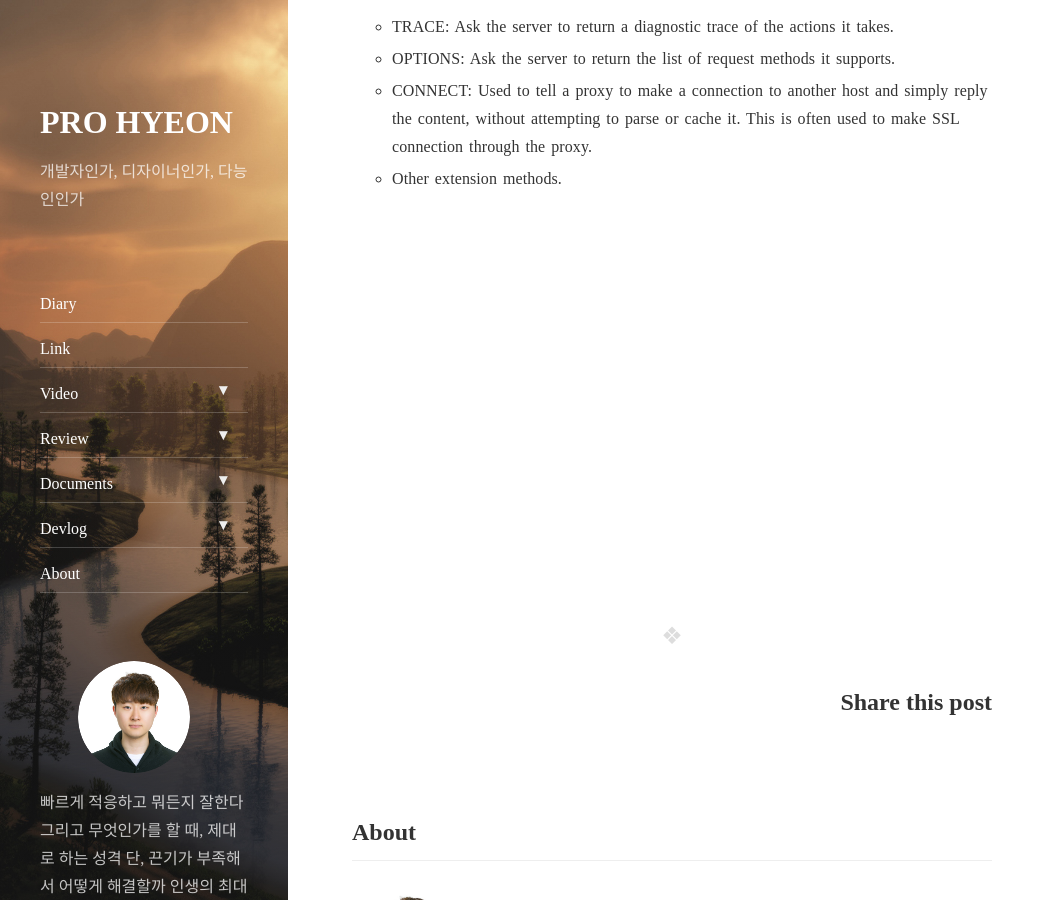
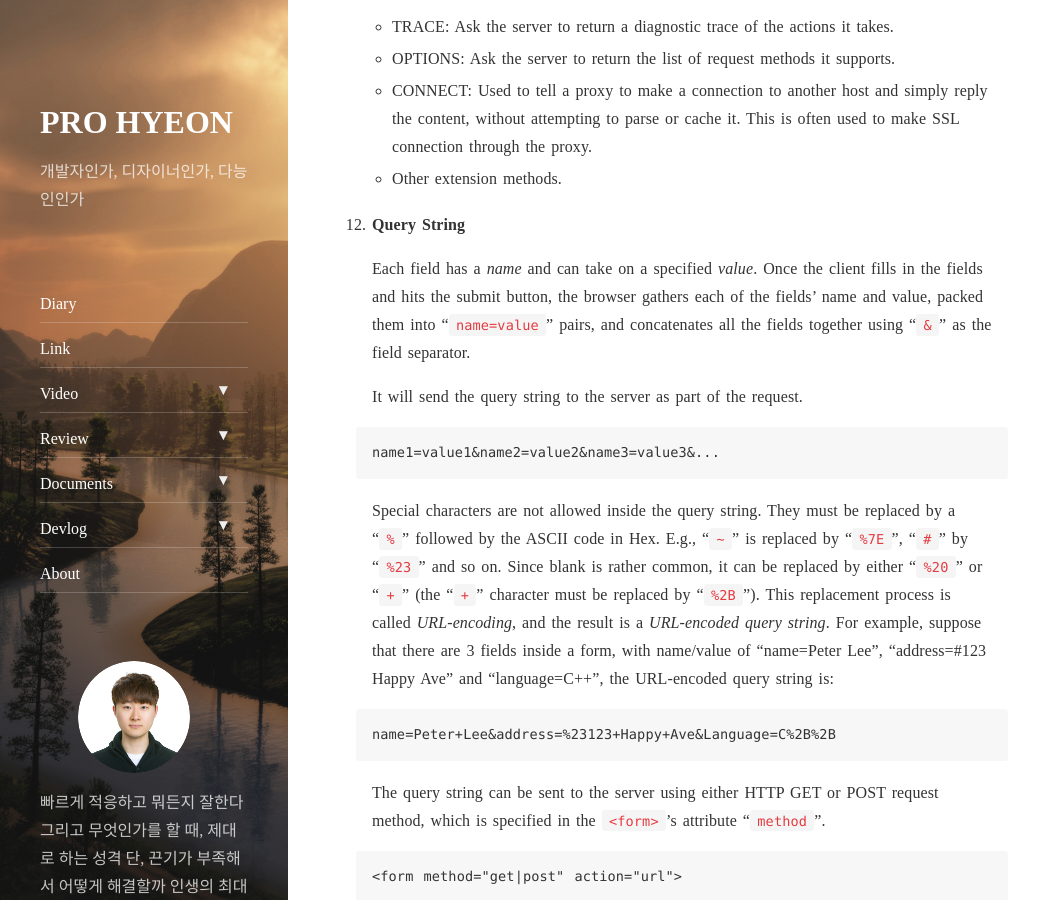
Before and after one commit to antaehyeon/antaehyeon.github.io, a Jekyll site: the page built from _posts/2018-07-04-[코드스쿼드]-프론트엔드-Lv3-HTTP-이해.md, in a window 1280 px wide and 900 px high, scrolled down 3784 px. Shown: the whole window, without its empty margins (0-1055 px from the left). Built offline with Jekyll 4.4.1, drawn with Linux system fonts in a browser that asks for light colours; nearby versions of some CDN libraries; comment, search, counter and statistics services are not loaded; some of the changed text lies outside the part shown.

Commit message:
코드스쿼드 프론트엔드 레벨3 학습일지 Query String 내용 추가

````diff
--- a/_posts/2018-07-04-[코드스쿼드]-프론트엔드-Lv3-HTTP-이해.md
+++ b/_posts/2018-07-04-[코드스쿼드]-프론트엔드-Lv3-HTTP-이해.md
@@ -104,3 +104,40 @@ comments: true
     - OPTIONS: Ask the server to return the list of request methods it supports.
     - CONNECT: Used to tell a proxy to make a connection to another host and simply reply the content, without attempting to parse or cache it. This is often used to make SSL connection through the proxy.
     - Other extension methods.
+
+12. **Query String**
+
+    Each field has a *name* and can take on a specified *value*. Once the client fills in the fields and hits the submit button, the browser gathers each of the fields' name and value, packed them into "`name=value`" pairs, and concatenates all the fields together using "`&`" as the field separator.
+
+    It will send the query string to the server as part of the request.
+
+    ```HTML
+    name1=value1&name2=value2&name3=value3&...
+    ```
+
+    Special characters are not allowed inside the query string. They must be replaced by a "`%`" followed by the ASCII code in Hex. E.g., "`~`" is replaced by "`%7E`", "`#`" by "`%23`" and so on. Since blank is rather common, it can be replaced by either "`%20`" or "`+`" (the "`+`" character must be replaced by "`%2B`"). This replacement process is called *URL-encoding*, and the result is a *URL-encoded query string*. For example, suppose that there are 3 fields inside a form, with name/value of "name=Peter Lee", "address=#123 Happy Ave" and "language=C++", the URL-encoded query string is:
+
+    ```HTML
+    name=Peter+Lee&address=%23123+Happy+Ave&Language=C%2B%2B
+    ```
+
+    The query string can be sent to the server using either HTTP GET or POST request method, which is specified in the `<form>`'s attribute "`method`".
+
+    ```HTML
+    <form method="get|post" action="url">
+    ```
+
+    If GET request method is used, the URL-encoded query string will be *appended* behind the *request-URI* after a "`?`" character, i.e.,
+
+    ```HTML
+    GET request-URI?query-string HTTP-version
+    (other optional request headers)
+    (blank line)
+    (optional request body)
+    ```
+
+    Using GET request to send the query string has the following drawbacks:
+
+    - The amount of **data** you could **append** behind *request-URI* is **limited**. If this amount exceed a server-specific threshold, the server would return an error **"414 Request URI too Large"**.
+    - The URL-encoded query string would appear on the address box of the browser.
+      - ID 및 PASSWORD 가 QueryString 에 표시되는 보안적인 문제가 있음(?)
````
